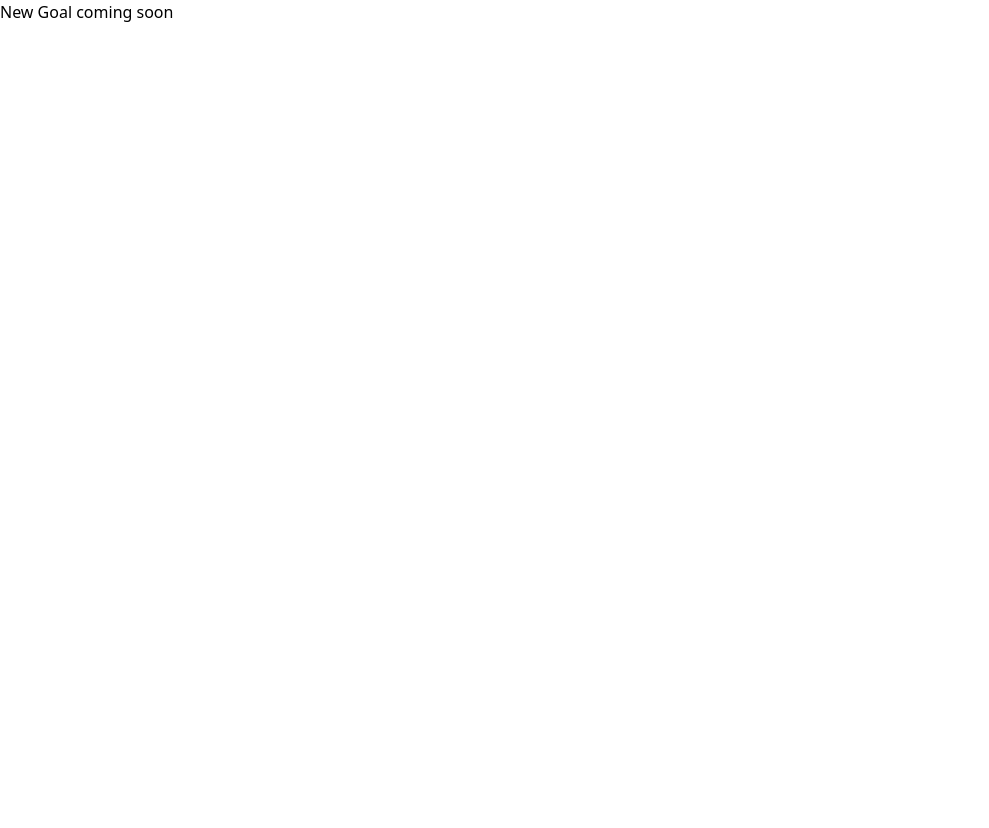
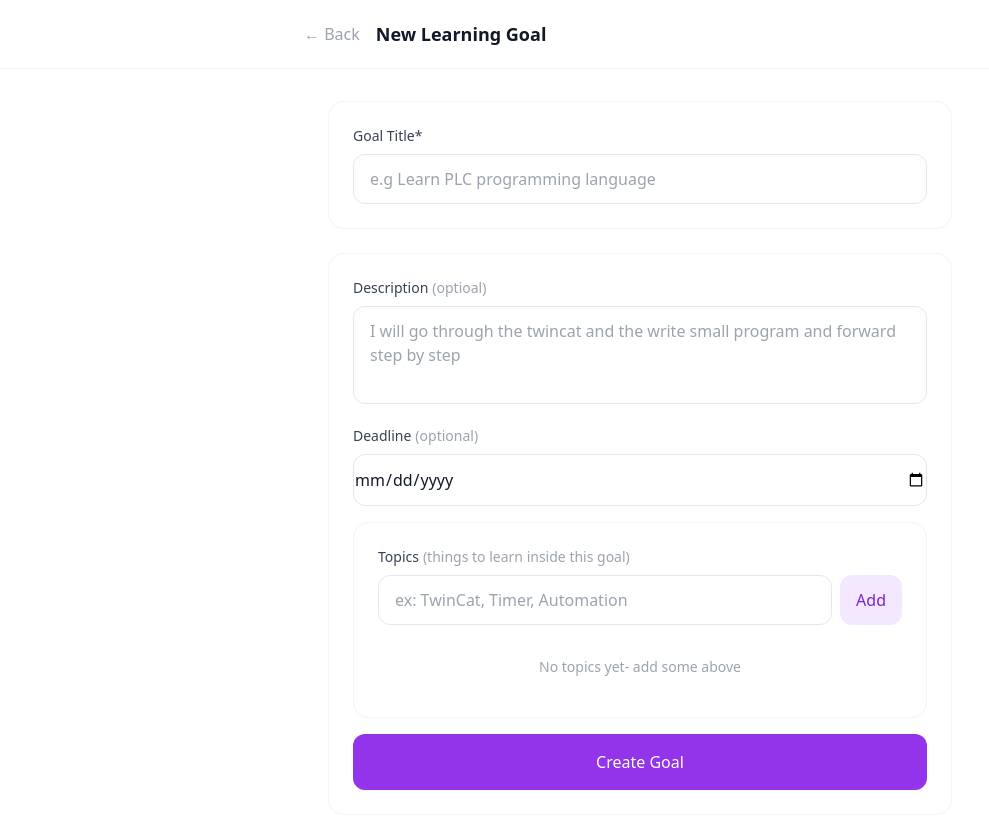
Before and after one commit to ik059/learning-tracker.milestoned.life, a React (Vite) app: page /goals/new in a window 1280 px wide. Shown: the top 828 px of the page, without its empty margins (0-989 px from the left). Before the commit the page ends 800 px from the top, so only its background shows below. Built offline with nearby package versions, Linux system fonts and the light colour scheme.

Commit message:
temp sol: useGoal hook from localstorage; info: newgoal formular added

```diff
--- a/src/hooks/useGoals.ts
+++ b/src/hooks/useGoals.ts
@@ -1,44 +1,108 @@
+// import { useState, useEffect } from 'react'
+// import type { Goal } from '../types'
+
+// const STORAGE_KEY = 'milestoned_goals'
+
+// export const useGoals = ()=>{
+//     const [goals, setGoals] = useState<Goal[]>(()=>{
+//         try{
+//             const stored = localStorage.getItem("STORAGE_KEY")
+//             return stored ? JSON.parse(stored): []
+//         }
+//         catch{
+//             return []
+//         }
+//     })
+//     useEffect(()=>{
+//         localStorage.setItem(STORAGE_KEY, JSON.stringify(goals))
+//     },[goals])
+
+//     const addGoal = (goal: Goal) =>{
+//         setGoals(prev => [goal, ...prev])
+//     }
+
+//     const updateGoal = (updateGoal: Goal)=>{
+//         setGoals(prev =>
+//             prev.map(g => g.id === updateGoal.id ? updateGoal: g)
+//         )
+//     }
+
+//     const deleteGoal = (deleteGoal : Goal)=>{
+//         setGoals(prev => prev.filter(g=> g.id === deleteGoal.id))
+//     }
+
+//     const getGoal = (id: string):Goal | undefined =>{
+//         return goals.find(g=>g.id === id)
+//     }
+
+//     const getProgress = (goal : Goal): number =>{
+//         if(goal.topics.length == 0) return 0
+//         const done = goal.topics.filter(t=> t.status === 'done').length
+//         return Math.round((done/goal.topics.length))
+//     }
+
+//     return {
+//         goals,
+//         addGoal,
+//         updateGoal,
+//         deleteGoal,
+//         getGoal,
+//         getProgress
+//     }
+// }
+
 import { useState, useEffect } from 'react'
 import type { Goal } from '../types'
 
 const STORAGE_KEY = 'milestoned_goals'
 
-export const useGoals = ()=>{
-    const [goals, setGoals] = useState<Goal[]>(()=>{
-        try{
-            const stored = localStorage.getItem("STORAGE_KEY")
-            return stored ? JSON.parse(stored): []
-        }
-        catch{
+// Helper to read from localStorage
+// We call this in multiple places so it's a separate function
+const readFromStorage = (): Goal[] => {
+  try {
+    const stored = localStorage.getItem(STORAGE_KEY)
+    return stored ? JSON.parse(stored) : []
+  } catch {
     return []
   }
-    })
-    useEffect(()=>{
+}
+
+export const useGoals = () => {
+  const [goals, setGoals] = useState<Goal[]>(readFromStorage)
+
+  // Re-read from localStorage when the hook mounts
+  // This ensures Dashboard always gets fresh data
+  useEffect(() => {
+    setGoals(readFromStorage())
+  }, []) // empty array = runs once when component mounts
+
+  // Save to localStorage whenever goals changes
+  useEffect(() => {
     localStorage.setItem(STORAGE_KEY, JSON.stringify(goals))
-    },[goals])
+  }, [goals])
 
-    const addGoal = (goal: Goal) =>{
+  const addGoal = (goal: Goal) => {
     setGoals(prev => [goal, ...prev])
   }
 
-    const updateGoal = (updateGoal: Goal)=>{
+  const updateGoal = (updatedGoal: Goal) => {
     setGoals(prev =>
-            prev.map(g => g.id === updateGoal.id ? updateGoal: g)
+      prev.map(g => g.id === updatedGoal.id ? updatedGoal : g)
     )
   }
 
-    const deleteGoal = (deleteGoal : Goal)=>{
-        setGoals(prev => prev.filter(g=> g.id === deleteGoal.id))
+  const deleteGoal = (id: string) => {
+    setGoals(prev => prev.filter(g => g.id !== id))
   }
 
-    const getGoal = (id: string):Goal | undefined =>{
-        return goals.find(g=>g.id === id)
+  const getGoal = (id: string): Goal | undefined => {
+    return goals.find(g => g.id === id)
   }
 
-    const getProgress = (goal : Goal): number =>{
-        if(goal.topics.length == 0) return 0
-        const done = goal.topics.filter(t=> t.status === 'done').length
-        return Math.round((done/goal.topics.length))
+  const getProgress = (goal: Goal): number => {
+    if (goal.topics.length === 0) return 0
+    const done = goal.topics.filter(t => t.status === 'done').length
+    return Math.round((done / goal.topics.length) * 100)
   }
 
   return {
--- a/src/pages/NewGoal.tsx
+++ b/src/pages/NewGoal.tsx
@@ -1,4 +1,4 @@
-import { useState } from 'react'
+import React, { useState } from 'react'
 import { useNavigate, Link } from 'react-router-dom'
 import type { Goal, Topic } from '../types'
 import { useGoals } from '../hooks/useGoals'
@@ -7,9 +7,173 @@ const NewGoal = ()=>{
     const navigate = useNavigate()
     const { addGoal } = useGoals()
 
-    const [title, setTitle ] = useState('')
-    const [description, setDescription ] = useState('')
+    const [title, setTitle] = useState('')
+    const [description, setDescription] = useState('')
+    const [deadline, setDeadline] = useState('')
+    const [topics, setTopics]=useState<Topic[]>([])
+    const [topicInput, setTopicInput]=useState('')
+    const [error, setError] = useState('')
 
-    return <div> New Goal coming soon</div>
+    const handleAddTopic = ()=>{
+        const trimmed = topicInput.trim()
+        if(!trimmed) return
+
+        const newTopic: Topic = {
+            id: crypto.randomUUID(),
+            title: trimmed,
+            status: 'not_started',
+            createdAt: new Date().toISOString()
+        }
+        setTopics(prev=>[...prev, newTopic])
+
+        setTopicInput('')
+    }
+
+    const handleRemoveTopic = (id:string)=>{
+        setTopics(prev => prev.filter(t=>t.id !==id))
+    }
+
+    const handleKeyDown = (e: React.KeyboardEvent<HTMLInputElement>)=>{
+        if(e.key === 'Enter'){
+            e.preventDefault()
+            handleAddTopic()
+        }
+    }
+
+    const handleSubmit = (e: React.FormEvent)=>{
+        e.preventDefault()
+
+        if(!title.trim()){
+            setError("Please add a goal title.")
+            return
+        }
+        const newGoal: Goal = {
+            id: crypto.randomUUID(),
+            title: title.trim(),
+            description: description.trim(),
+            deadline: deadline || undefined,
+            topics,
+            createdAt: new Date().toISOString()
+        }
+
+        addGoal(newGoal)
+
+        navigate(`/goals/${newGoal.id}`)
+    }
+
+    return (
+        <div className= "min-h-screen br-gray-50">
+            <div className="bg-white border-b border-gray-100 px-6 py-5">
+                <div className="max-w-2xl mx-auto flex items-center gap-4">
+                    <Link
+                        to='/'
+                        className="text-gray-400 hover:text-gray-600 transition-colors">
+                            ← Back
+                    </Link>
+                    <h1 className="text-lg font-semibold text-gray-900">
+                        New Learning Goal
+                    </h1>
+                </div>
+            </div>
+            <div className="max-w-2xl mx-auto px-6 py-8">
+                <form onSubmit={handleSubmit} className='space-y-6'>
+                    <div className="bg-white rounded-2xl p-6 border border-gray-100">
+                        <label className="block text-sm font-medium text-gray-700 mb-2">
+                            Goal Title*
+                        </label>
+                        <input
+                            type="text"
+                            value={title}
+                            onChange={e=>{
+                                setTitle(e.target.value)
+                                setError('')
+                            }}
+                            placeholder="e.g Learn PLC programming language"
+                            className="w-full px-4 py-3 border border-gray-200 rounded-xl focus:outline-none focusLring2 focus:ring-purple-500 text-gray-900"/>
+                            {error && (
+                                <p className='text-red-500 text-sm mt-2'>{error}</p>
+                            )}
+                    </div>
+                    <div className="bg-white rounded-2xl p-6 border border-gray-100 space-y-4">
+                        <div>
+                            <label className="block text-sm font-medium text-gray-700 mb-2">
+                                Description
+                                <span className="text-gray-400 font-normal ml-1">(optioal)</span>
+                            </label>
+                            <textarea
+                             value={description}
+                             onChange={e=>{setDescription(e.target.value)}}
+                             placeholder="I will go through the twincat and the write small program and forward step by step"
+                             rows={3}
+                             className="w-full px-4 py-3 border border-gray-200 rounded-xl focus:outline-none focus:ring-2 focusLring-purple-500 resize-none"/>
+                        </div>
+                        <div>
+                            <label className="block text-sm font-medium text-gray-700 mb-2">
+                                Deadline
+                                <span className="text-gray-400 font-normal ml-1">(optional)</span>
+                            </label>
+                            <input
+                                type="date"
+                                value={deadline}
+                                onChange={e=>{setDeadline(e.target.value)}}
+                                className="w-full ox-4 py-3 border border-gray-200 rounded-xl focus:outline-none focus:ring-2 focus:ring-purple-500 text-gray-900"/>
+                        </div>
+                        <div className="bg-white rounded-2xl p-6 border border-gray-100">
+                            <label className="block text-sm font-medium text-gray-700 mb-2">
+                                Topics
+                                <span className="text-gray-400 font-normal ml-1">(things to learn inside this goal)</span>
+                            </label>
+                            <div className="flex gap-2 mb-4">
+                                <input
+                                    type="text"
+                                    value={topicInput}
+                                    onChange={e=>{setTopicInput(e.target.value)}}
+                                    onKeyDown={handleKeyDown}
+                                    className="flex-1 px-4 py-3 border border-gray-200 rounded-xl focus:outline-none focus:ring-2 focus:ring-purple-500 text-gray-900"
+                                    placeholder="ex: TwinCat, Timer, Automation"/>
+                                <button
+                                    type="button"
+                                    onClick={handleAddTopic}
+                                    className="bg-purple-100 text-purple-700 px-4 py-3 rounded-xl font-medium hover:bg-purple-200 transition-colors"
+                                    >Add</button>
+                            </div>
+                            {topics.length > 0 ? (
+                                <ul className="space-y-2">
+                                    {topics.map((topic, index)=>(
+                                        <li
+                                        key={topic.id}
+                                        className="flex items-center justify-between bg-gray-50 px-4 py-3 rounded-xl"
+                                        >
+                                            <div className="flex items-center gap-3">
+                                                <span className="text-xs text-gray-400 w-5">{index+1}</span>
+                                                <span className="text-sm text-gray-700">
+                                                    {topic.title}
+                                                </span>
+                                            </div>
+                                            <button
+                                                type="button"
+                                                onClick={()=> handleRemoveTopic(topic.id)}
+                                                className="text-gray-300 hover:text-red-400 transition-colors text-lg leading-none"
+                                                >x</button>
+                                        </li>
+                                    ))}
+                                </ul>
+                            ):
+                            (
+                                <p className="text-sm text-gray-400 text-center py-4">
+                                    No topics yet- add some above
+                                </p>
+                            )}
+                        </div>
+                        <button
+                            type="submit"
+                            className="w-full bg-purple-600 text-white py-4 rounded-xl font-medium  hover:bg-purple-700 transition-colors"
+                            >Create Goal</button>
+
+                    </div>
+                </form>
+            </div>
+        </div>
+    )
 }
  export default NewGoal;
```
Lines whose indentation alone changed are shown as unchanged.
